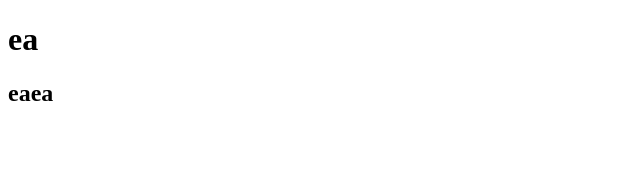
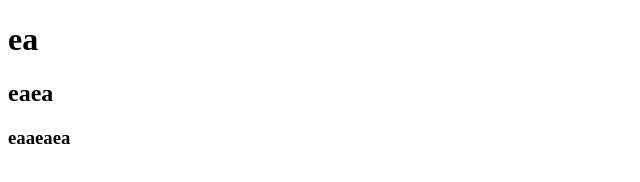
Before and after one commit to ravenchrstn/testingdoang2, a plain HTML site: page index.html in a window 1280 px wide. Shown: the full height of the page, 0-640 px from the left. Drawn offline with Linux system fonts and the light colour scheme.

Commit message:
menambahkan h3 pada index.html

```diff
--- a/index.html
+++ b/index.html
@@ -8,5 +8,6 @@
 <body>
     <h1>ea</h1>
     <h2>eaea</h2>
+    <h3>eaaeaea</h3>
 </body>
 </html>
```
